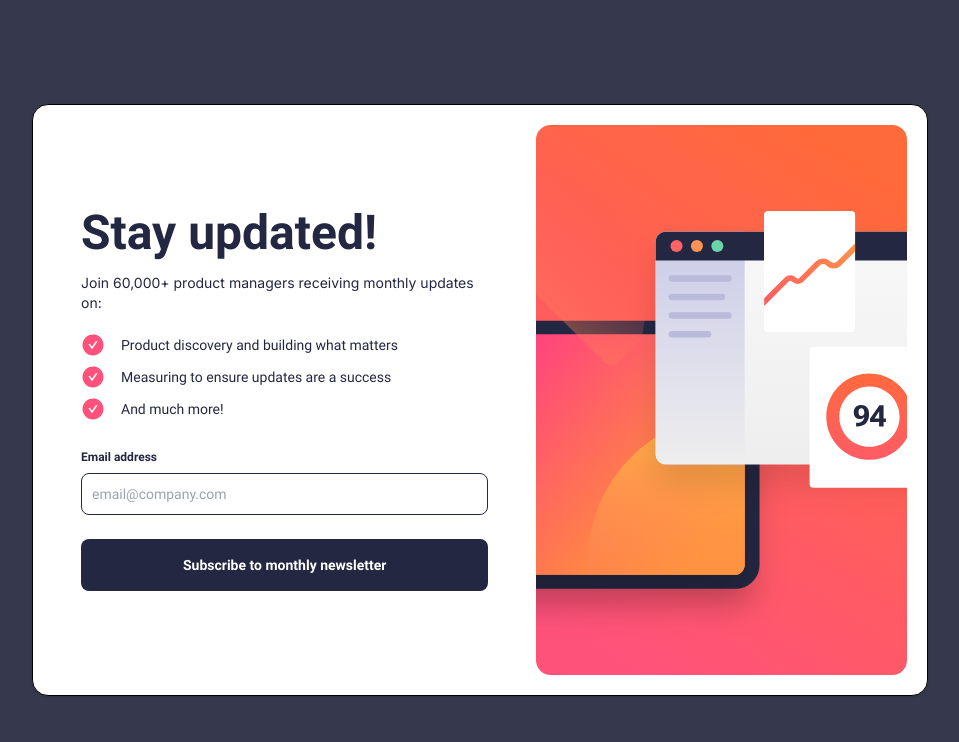
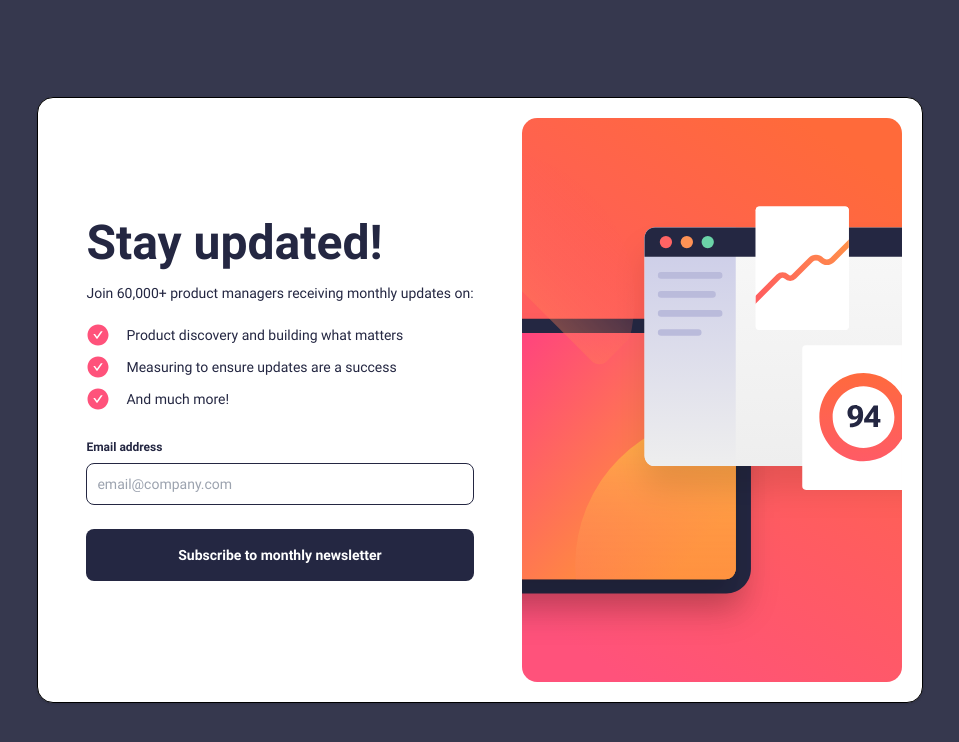
Before and after one commit to MercedesSenties/Newsletter-Signup-Form-with-Success-Message, a Next.js app: page / in a window 1280 px wide. Shown: the top 742 px of the page, without its empty margins (160-1119 px from the left). Built offline with nearby package versions, Linux system fonts and the light colour scheme.

Commit message:
Fixed font usage

```diff
--- a/app/layout.tsx
+++ b/app/layout.tsx
@@ -1,11 +1,8 @@
 import "./globals.css";
 import type { Metadata } from "next";
-import { Inter } from "next/font/google";
-
-const inter = Inter({ subsets: ["latin"] });
 
 export const metadata: Metadata = {
-  title: "Newsletter LogIn",
+  title: "Newsletter Signup",
   description: "Trial task from Frontend Mentor community",
 };
 
@@ -16,7 +13,7 @@
 }) {
   return (
     <html lang="en">
-      <body className={inter.className}>{children}</body>
+      <body className="font-roboto-regular">{children}</body>
     </html>
   );
 }
```
